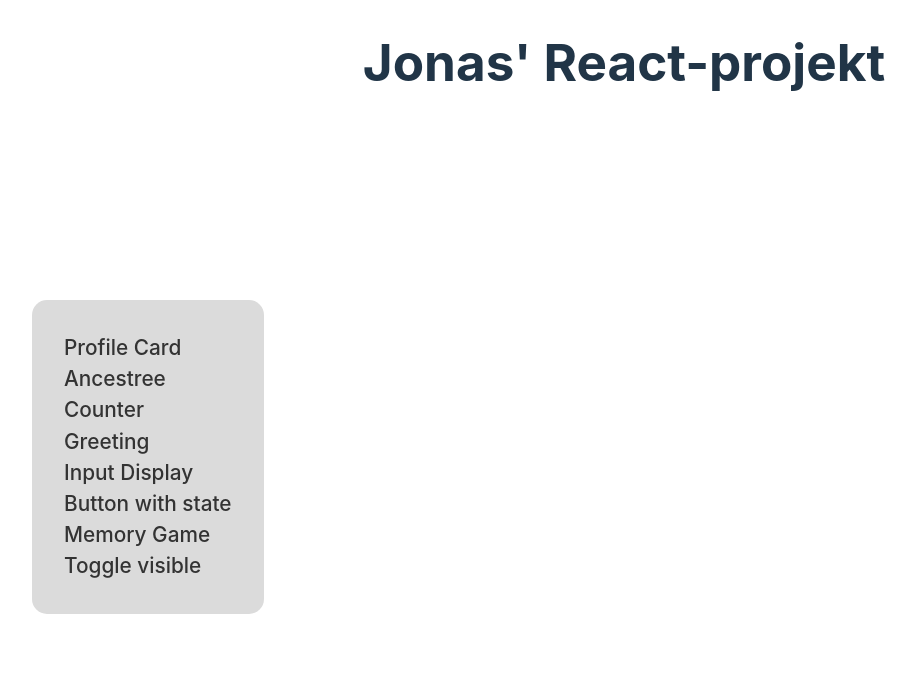
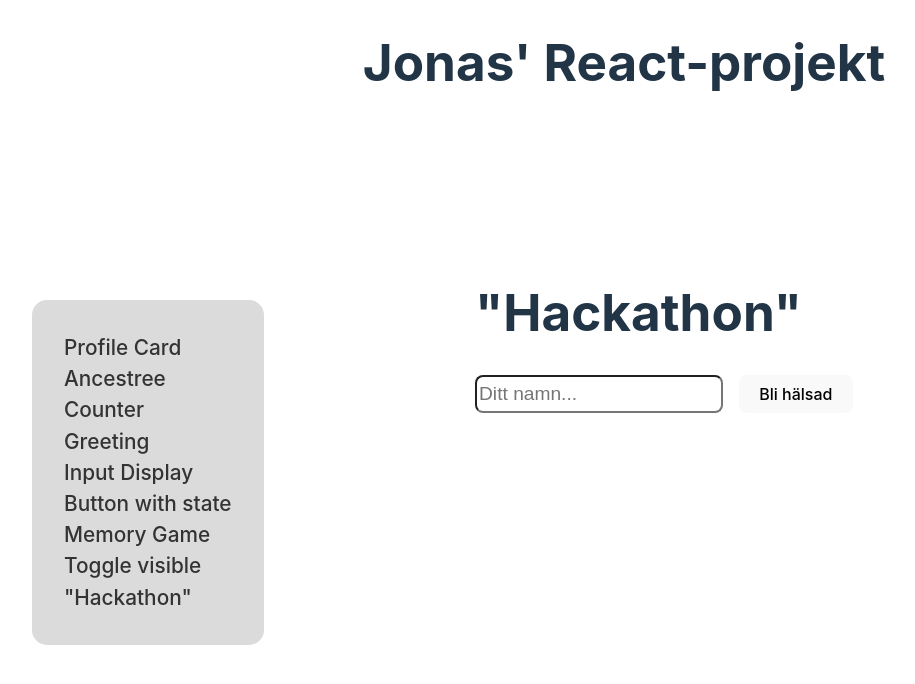
Before and after one commit to Jonas-Eklof/KYH, a React (Vite) app in the folder javascript-2/my-react-app/: page /Hackathon in a window 1280 px wide. Shown: the top 684 px of the page, without its empty margins (16-931 px from the left). Built offline with nearby package versions, Linux system fonts and the light colour scheme.

Commit message:
'hackathon'-uppgift

```diff
--- a/javascript-2/my-react-app/src/App.jsx
+++ b/javascript-2/my-react-app/src/App.jsx
@@ -2,7 +2,7 @@ import { Routes, Route } from "react-router-dom";
 import Header from "./components/header/Header.jsx";
 import Footer from "./components/footer/Footer.jsx";
 import ProfileCard from "./components/profile-card/ProfileCard.jsx";
-import Parent from "./components/ancestree/Parent.jsx";
+import Parent from "./components/profile-card/Parent.jsx";
 import Grandparent from "./components/ancestree/Grandparent.jsx";
 import InputDisplay from "./components/input-display/InputDisplay.jsx";
 import Counter from "./components/counter/Counter.jsx";
@@ -12,6 +12,7 @@ import KnappMedState from "./components/knapp-med-state/KnappMedState.jsx";
 import Greeting from "./components/greeting/Greeting.jsx";
 import SidebarNav from "./components/sidebar-nav/SidebarNav.jsx";
 import ToggleInvisible from "./components/toggle-invisible/ToggleInvisible.jsx";
+import Hackathon from "./components/hackathon/Hackathon.jsx";
 
 function App() {
   return (
@@ -28,6 +29,7 @@ function App() {
           <Route path="/MemoryGame" element={<Card />} />
           <Route path="/Greeting" element={<Greeting namn="Jonas" />} />
           <Route path="/ToggleVisible" element={<ToggleInvisible />} />
+          <Route path="/Hackathon" element={<Hackathon />} />
         </Routes>
       </div>
       {/* <Footer /> */}
--- /dev/null
+++ b/javascript-2/my-react-app/src/components/hackathon/Hackathon.css
@@ -0,0 +1,15 @@
+.hackathon {
+  input {
+    height: 2rem;
+    width: 15rem;
+    margin-right: 1rem;
+    font-size: 1.2rem;
+    border-radius: 8px;
+  }
+}
+
+.greeting-text {
+  font-size: 1.5rem;
+  font-weight: bold;
+  margin-top: 1rem;
+}
--- /dev/null
+++ b/javascript-2/my-react-app/src/components/hackathon/Hackathon.jsx
@@ -0,0 +1,43 @@
+import React, { useState } from "react";
+import "./Hackathon.css";
+
+function Hackathon() {
+  const [name, setName] = useState("");
+  const [greeting, setGreeting] = useState("");
+
+  const inputChange = (input) => setName(input.target.value);
+
+  const createGreeting = () => {
+    const hours = new Date().getHours();
+    let timeOfDay = "";
+
+    if (hours < 12) {
+      timeOfDay = "God morgon";
+    } else if (hours < 18) {
+      timeOfDay = "God eftermiddag";
+    } else {
+      timeOfDay = "God kväll";
+    }
+
+    setGreeting(`${timeOfDay}, ${name}.`);
+    setName("");
+  };
+
+  return (
+    <div className="hackathon">
+      <h1>"Hackathon"</h1>
+      <input
+        type="text"
+        placeholder="Ditt namn..."
+        value={name}
+        onChange={inputChange}
+      />
+      <button className="greeting-btn" onClick={createGreeting}>
+        Bli hälsad
+      </button>
+      {greeting && <div className="greeting-text">{greeting}</div>}
+    </div>
+  );
+}
+
+export default Hackathon;
--- a/javascript-2/my-react-app/src/components/sidebar-nav/SidebarNav.jsx
+++ b/javascript-2/my-react-app/src/components/sidebar-nav/SidebarNav.jsx
@@ -29,6 +29,9 @@ export default function SidebarNav() {
       <Link to="/ToggleVisible">
         <li>Toggle visible</li>
       </Link>
+      <Link to="/Hackathon">
+        <li>"Hackathon"</li>
+      </Link>
     </ul>
   );
 }
```
Also changed, not shown: javascript-2/my-react-app/src/components/profile-card/Parent.jsx (renamed from javascript-2/my-react-app/src/components/ancestree/Parent.jsx).
